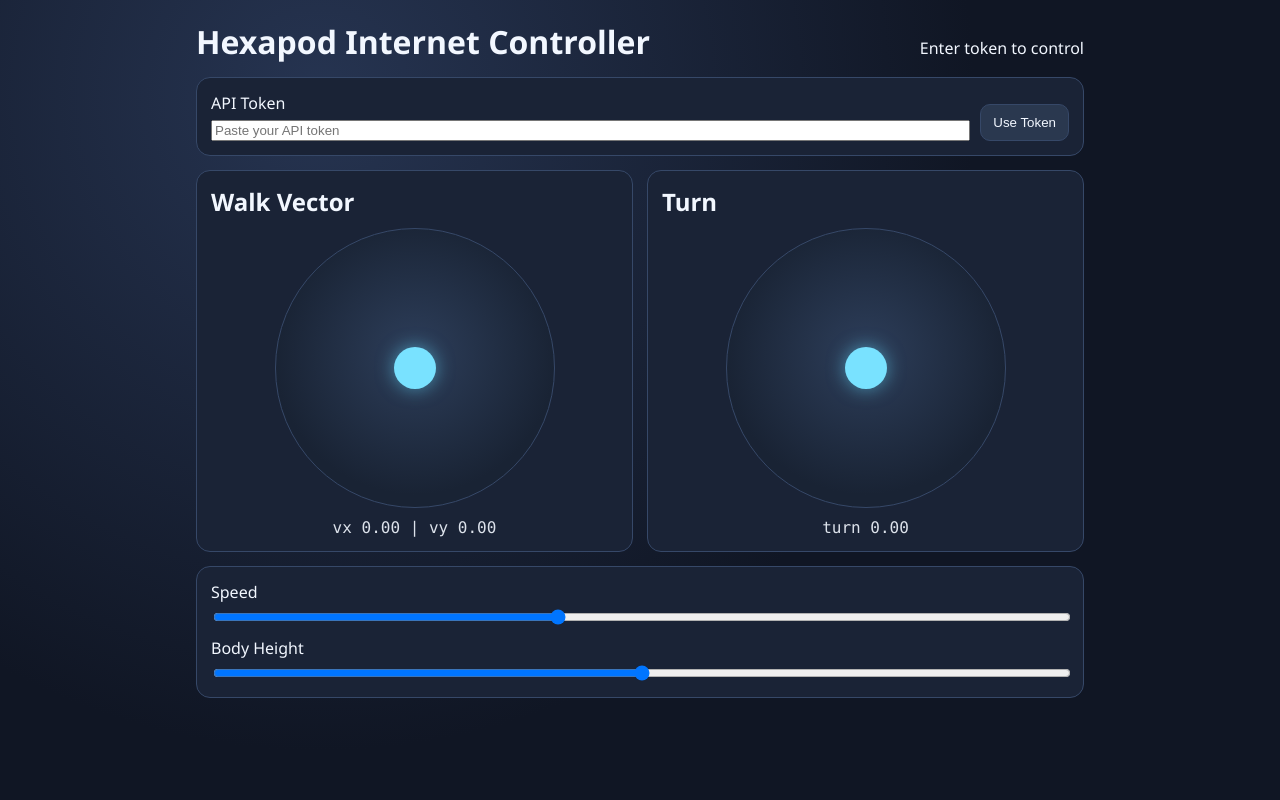
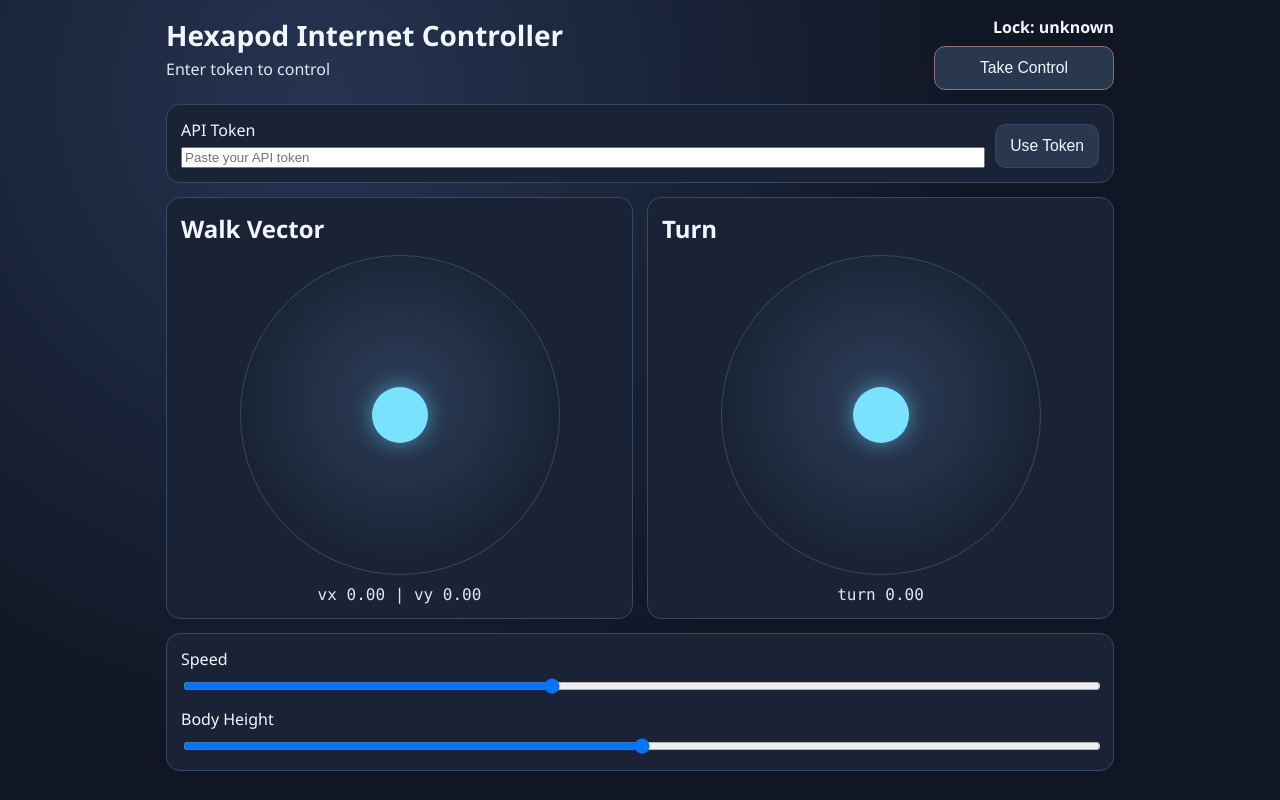
Before and after one commit to AdiYA06/robosoc, a PHP site: page / in a window 1280 px wide. Run offline with PHP 8.4, Linux system fonts and the light colour scheme.

Commit message:
added control lock

```diff
--- a/web_hosting/app.js
+++ b/web_hosting/app.js
@@ -21,16 +21,28 @@ if (!clientId) {
 let apiToken = localStorage.getItem(TOKEN_KEY) || '';
 
 const connectionEl = document.getElementById('connection');
+const lockEl = document.getElementById('lock-status');
 const speedEl = document.getElementById('speed');
 const heightEl = document.getElementById('height');
 const moveReadout = document.getElementById('move-readout');
 const turnReadout = document.getElementById('turn-readout');
-const moveKnob = document.getElementById('move-knob');
-const turnKnob = document.getElementById('turn-knob');
 const tokenInput = document.getElementById('api-token');
 const saveTokenBtn = document.getElementById('save-token');
+const takeoverBtn = document.getElementById('takeover');
 
 if (apiToken) tokenInput.value = apiToken;
+
+function setLockText(lock) {
+  if (!lock || lock.active !== true) {
+    lockEl.textContent = 'Lock: free';
+    return;
+  }
+  if (lock.owner_id === clientId) {
+    lockEl.textContent = 'Lock: yours';
+  } else {
+    lockEl.textContent = 'Lock: another device';
+  }
+}
 
 saveTokenBtn.addEventListener('click', () => {
   apiToken = tokenInput.value.trim();
@@ -110,6 +122,31 @@ function resolveMode() {
   return 'stop';
 }
 
+async function takeControl() {
+  if (!apiToken) {
+    connectionEl.textContent = 'Enter token first';
+    return;
+  }
+  try {
+    const res = await fetch('takeover.php', {
+      method: 'POST',
+      headers: {
+        'Content-Type': 'application/json',
+        'X-API-Token': apiToken,
+      },
+      body: JSON.stringify({ client_id: clientId }),
+    });
+    const payload = await res.json();
+    if (!res.ok || payload.ok === false) throw new Error('takeover_failed');
+    setLockText(payload.lock);
+    connectionEl.textContent = 'Control taken';
+  } catch {
+    connectionEl.textContent = 'Take control failed';
+  }
+}
+
+takeoverBtn.addEventListener('click', takeControl);
+
 async function sendState() {
   state.mode = resolveMode();
   if (!apiToken) {
@@ -133,15 +170,22 @@ async function sendState() {
         connectionEl.textContent = 'Invalid token';
         return;
       }
+      if (res.status === 409 && payload.lock) {
+        setLockText(payload.lock);
+        connectionEl.textContent = 'Locked by another device';
+        return;
+      }
       throw new Error(`HTTP ${res.status}`);
     }
+
+    setLockText(payload.lock);
     connectionEl.textContent = `Connected - mode: ${state.mode}`;
   } catch {
     connectionEl.textContent = 'Disconnected - retrying...';
   }
 }
 
-setInterval(sendState, 40);
+setInterval(sendState, 50);
 window.addEventListener('beforeunload', () => {
   if (!apiToken) return;
   navigator.sendBeacon(
--- a/web_hosting/get_command.php
+++ b/web_hosting/get_command.php
@@ -11,7 +11,9 @@ require_api_token();
 
 $pdo = db();
 $stmt = $pdo->query(
-    'SELECT id, mode, vx, vy, turn_rate, speed, height, client_id, UNIX_TIMESTAMP(updated_at) AS updated_unix
+    'SELECT id, mode, vx, vy, turn_rate, speed, height, client_id,
+            lock_owner_id, UNIX_TIMESTAMP(lock_seen_at) AS lock_seen_unix,
+            UNIX_TIMESTAMP(updated_at) AS updated_unix
      FROM hexapod_command
      WHERE id = 1
      LIMIT 1'
@@ -39,4 +41,5 @@ json_response(200, [
         'updated_unix' => $updatedUnix,
         'age_s' => $age,
     ],
+    'lock' => lock_status($row),
 ]);
--- a/web_hosting/index.html
+++ b/web_hosting/index.html
@@ -2,15 +2,21 @@
 <html lang="en">
   <head>
     <meta charset="utf-8" />
-    <meta name="viewport" content="width=device-width, initial-scale=1" />
+    <meta name="viewport" content="width=device-width, initial-scale=1, viewport-fit=cover" />
     <title>Hexapod Internet Controller</title>
     <link rel="stylesheet" href="styles.css" />
   </head>
   <body>
     <main class="app">
       <header>
-        <h1>Hexapod Internet Controller</h1>
-        <p id="connection">Disconnected</p>
+        <div>
+          <h1>Hexapod Internet Controller</h1>
+          <p id="connection">Disconnected</p>
+        </div>
+        <div class="lock-box">
+          <p id="lock-status">Lock: unknown</p>
+          <button id="takeover" type="button">Take Control</button>
+        </div>
       </header>
 
       <section class="panel auth-panel">
--- a/web_hosting/styles.css
+++ b/web_hosting/styles.css
@@ -4,6 +4,7 @@
   --line: #364868;
   --text: #f2f7ff;
   --accent: #79e2ff;
+  --warn: #ff8578;
 }
 
 * {
@@ -19,20 +20,41 @@ body {
 }
 
 .app {
-  max-width: 920px;
+  max-width: 980px;
   margin: 0 auto;
-  padding: 20px 16px 30px;
+  padding: max(16px, env(safe-area-inset-top)) 16px max(20px, env(safe-area-inset-bottom));
 }
 
 header {
   display: flex;
   justify-content: space-between;
-  align-items: baseline;
+  gap: 14px;
+  align-items: flex-start;
   margin-bottom: 14px;
 }
 
 h1, h2, p {
   margin: 0;
+}
+
+h1 {
+  font-size: clamp(1.15rem, 3.8vw, 1.75rem);
+}
+
+#connection {
+  margin-top: 4px;
+  opacity: 0.92;
+}
+
+.lock-box {
+  min-width: 180px;
+  display: grid;
+  gap: 8px;
+  justify-items: end;
+}
+
+#lock-status {
+  font-weight: 600;
 }
 
 .panel {
@@ -62,7 +84,7 @@ h1, h2, p {
 }
 
 .pad {
-  width: min(100%, 280px);
+  width: min(100%, clamp(220px, 40vw, 320px));
   aspect-ratio: 1;
   margin: 10px auto;
   border: 1px solid var(--line);
@@ -73,32 +95,32 @@ h1, h2, p {
 }
 
 .knob {
-  width: 42px;
-  height: 42px;
+  width: clamp(42px, 11vw, 56px);
+  height: clamp(42px, 11vw, 56px);
   border-radius: 50%;
   background: var(--accent);
   position: absolute;
   left: 50%;
   top: 50%;
   transform: translate(-50%, -50%);
-  box-shadow: 0 0 18px #66deff88;
+  box-shadow: 0 0 20px #66deff88;
 }
 
 .readout {
   text-align: center;
   font-family: ui-monospace, SFMono-Regular, Menlo, monospace;
-  opacity: 0.9;
+  opacity: 0.92;
 }
 
 .controls {
   margin-top: 14px;
   display: grid;
-  gap: 10px;
+  gap: 12px;
 }
 
 label {
   display: grid;
-  gap: 4px;
+  gap: 6px;
 }
 
 input[type='password'],
@@ -109,18 +131,40 @@ input[type='range'] {
 
 button {
   border: 1px solid var(--line);
-  border-radius: 10px;
+  border-radius: 11px;
   background: #2a384f;
   color: var(--text);
-  padding: 10px 12px;
+  padding: 12px 14px;
+  min-height: 44px;
+  font-size: 0.98rem;
 }
 
-@media (max-width: 760px) {
+#takeover {
+  border-color: color-mix(in oklab, var(--warn), var(--line) 50%);
+}
+
+@media (max-width: 840px) {
   .pad-grid {
     grid-template-columns: 1fr;
   }
 
+  header {
+    flex-direction: column;
+  }
+
+  .lock-box {
+    width: 100%;
+    justify-items: stretch;
+  }
+}
+
+@media (max-width: 620px) {
   .auth-panel {
     grid-template-columns: 1fr;
   }
+
+  .app {
+    padding-left: 12px;
+    padding-right: 12px;
+  }
 }
```
Also changed, not shown: web_hosting/bootstrap.php (+26 -0 lines), web_hosting/init_db.php (+19 -2 lines), web_hosting/set_command.php (+78 -14 lines), web_hosting/takeover.php (added, +63 -0 lines), web_hosting/README.md, 1 other file.
